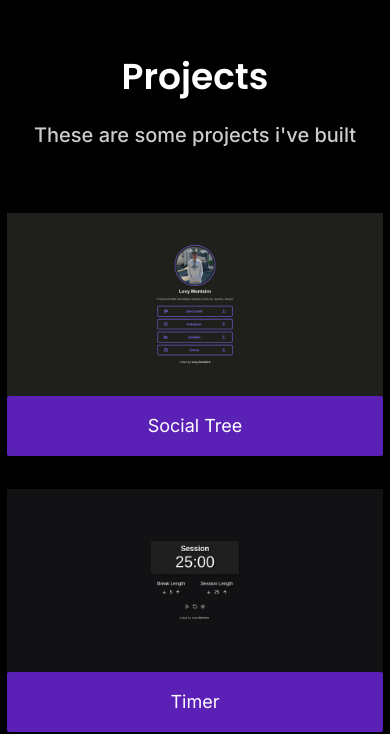
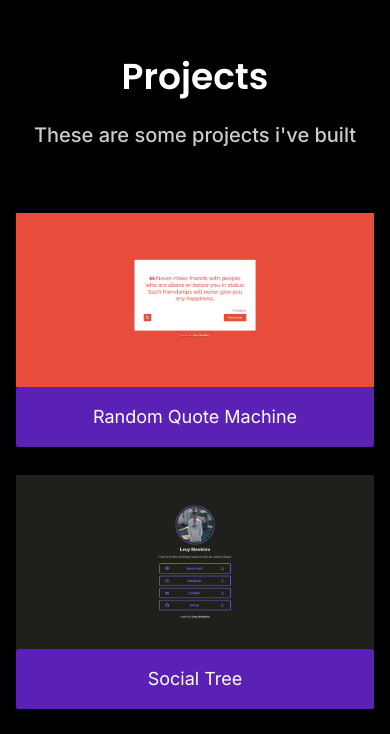
Before and after one commit to LevyMonteiro/portfolio, a React (Vite) app: page / in a window 390 px wide. Shown: the part 2271-3005 px from the top of the page. Built offline with nearby package versions, Linux system fonts and the light colour scheme; what @designbycode/tailwindcss-text-shadow would draw is missing.

Commit message:
create Projects section responsive design

```diff
--- a/src/components/ProjectCard.tsx
+++ b/src/components/ProjectCard.tsx
@@ -13,8 +13,8 @@ export default function ProjectCard({
   const { theme } = useContext(ThemeContext);
 
   return (
-    <div className='flex flex-col group h-[248px]'>
-      <a href={route} className='w-full h-full'>
+    <div className='flex flex-col group h-min max-w-[376px] sm:w-[376px] sm:h-[248px] md:w-auto md:h-min'>
+      <a href={route} className='w-full h-min'>
         <img src={img} alt={`${id} app demo`} />
         <div
           className={`${
--- a/src/components/sections/Projects.tsx
+++ b/src/components/sections/Projects.tsx
@@ -12,7 +12,7 @@ export default function Projects() {
   return (
     <section
       id='projects'
-      className='min-h-screen w-screen flex flex-col justify-center items-center m-auto gap-16 py-24'
+      className='min-h-screen w-screen flex flex-col justify-center items-center m-auto gap-16 py-24 px-4 md:px-12'
     >
       <h2
         className={`${
@@ -32,7 +32,7 @@ export default function Projects() {
 
       <div
         id='projects-container'
-        className='w-[1184px] grid grid-cols-3 gap-7 text-white'
+        className='2xl:w-[1184px] grid grid-cols-1 md:grid-cols-2 xl:grid-cols-3 gap-7 text-white'
       >
         {projectsData.map((projectData: any) => (
           <ProjectCard
```
